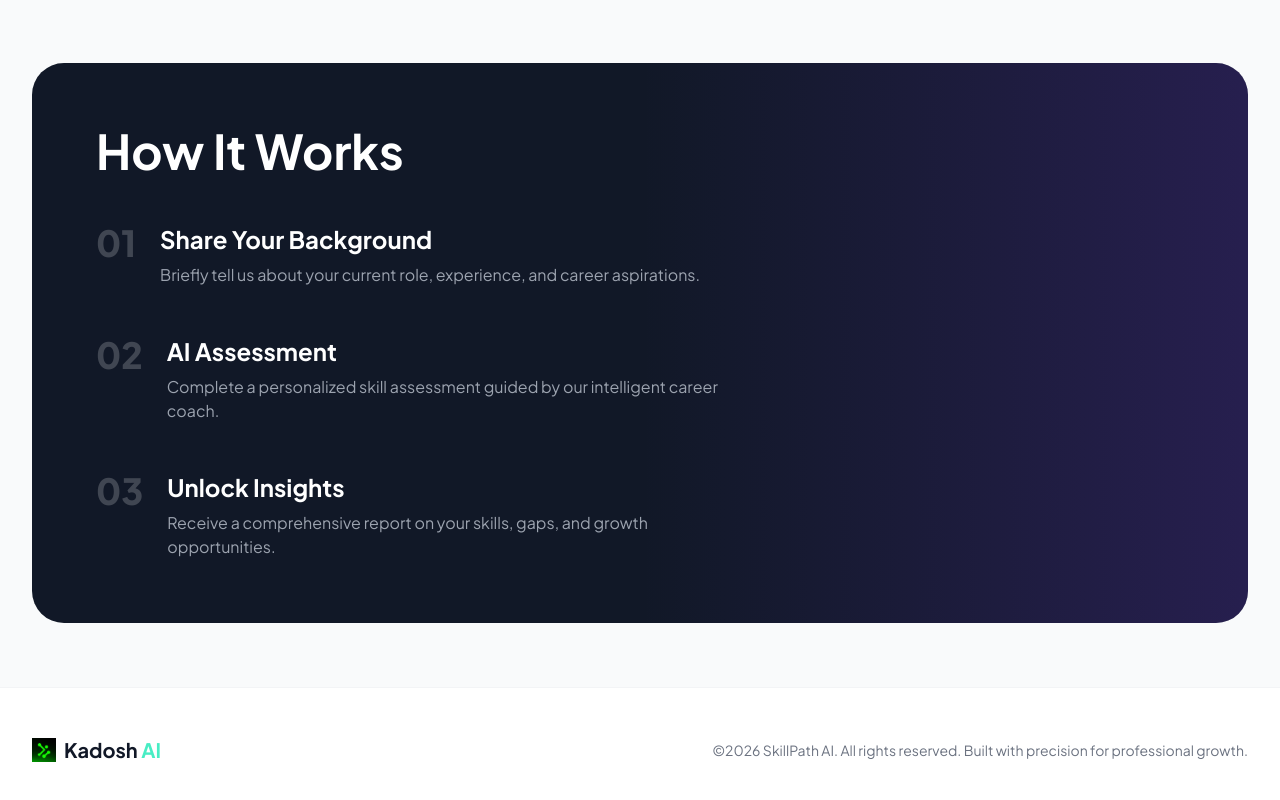
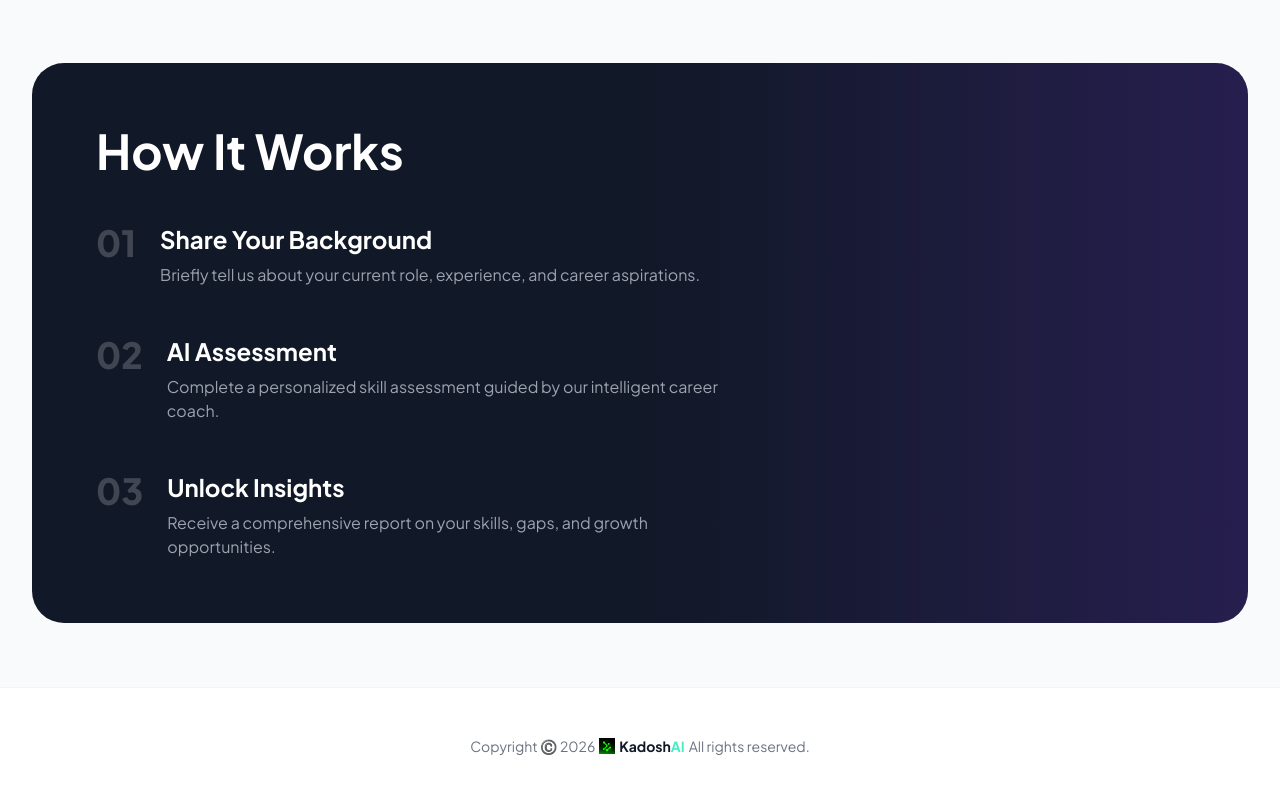
Before and after one commit to changzihong/Skills-Taxonomy-Builder, a React (Vite) app: page / in a window 1280 px wide. Shown: the part 1255-2055 px from the top of the page. Built offline with nearby package versions, Linux system fonts and the light colour scheme; no server answers.

Commit message:
Updated LandingPage.tsx

```diff
--- a/src/pages/LandingPage.tsx
+++ b/src/pages/LandingPage.tsx
@@ -146,16 +146,22 @@ const LandingPage = () => {
 
             {/* Footer */}
             <footer className="bg-white border-t border-gray-100 py-12">
-                <div className="max-w-7xl mx-auto px-4 sm:px-6 lg:px-8 flex flex-col md:flex-row justify-between items-center">
-                    <div className="flex items-center space-x-2 mb-4 md:mb-0">
-                      <img src={kadoshLogo} alt="Kadosh AI Logo" className="w-6 h-6 object-contain" />
-                      <span className="text-xl font-bold font-heading">Kadosh <span style={{ color: '#48edc4' }}>AI</span></span>
-                    </div>
-                    <p className="text-gray-500 text-sm">
-                        ©2026 SkillPath AI. All rights reserved. Built with precision for professional growth.
-                    </p>
-                </div>
-            </footer>
+  <div className="max-w-7xl mx-auto px-4 sm:px-6 lg:px-8 flex flex-col items-center justify-center text-center">
+    <div className="flex items-center justify-center space-x-1 text-gray-500 text-sm">
+      <span>Copyright ©️ 2026</span>
+
+      {/* Inline Logo */}
+      <img src={kadoshLogo} alt="Kadosh AI Logo" className="w-4 h-4 object-contain mx-1" />
+
+      {/* Brand Name and All Rights Reserved */}
+      <span className="font-bold text-gray-900">
+        Kadosh<span style={{ color: '#48edc4' }}>AI</span>
+      </span>
+
+      <span>All rights reserved.</span>
+    </div>
+  </div>
+</footer>
         </div>
     );
 };
```
